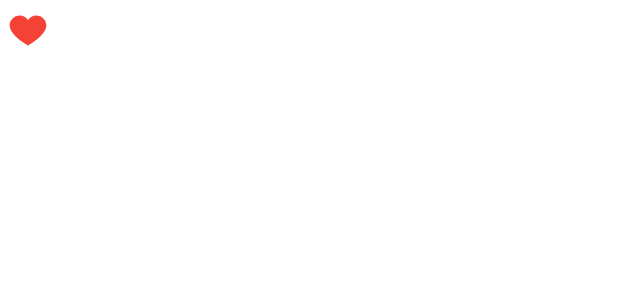
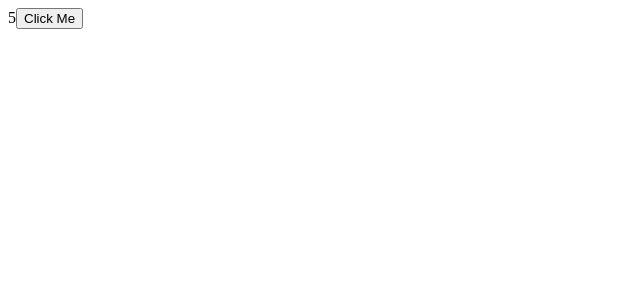
Before and after one commit to ZiyadBatekh/React-Learn, a React (Vite) app: page / in a window 1280 px wide. Shown: the top 300 px of the page, without its empty margins (0-640 px from the left). Built offline with nearby package versions, Linux system fonts and the light colour scheme.

Commit message:
Updating Objects in React

```diff
--- a/src/App.tsx
+++ b/src/App.tsx
@@ -1,10 +1,19 @@
-import Like from "./components/Like/Like";
-import React from "react";
+import React, { useState } from "react";
 
 function App() {
+
+  const [drink , setDrink] = useState({
+    title:"Amirican",
+    price:5
+  })
+
+  const handleClick = () =>{
+     setDrink({...drink , price:6})
+  }
   return(
     <div>
-      <Like onClick={()=>console.log("Clicked")}></Like>
+     {drink.price}
+     <button className="btn btn-primary" onClick={handleClick}>Click Me</button>
     </div>
   )
 }
```
